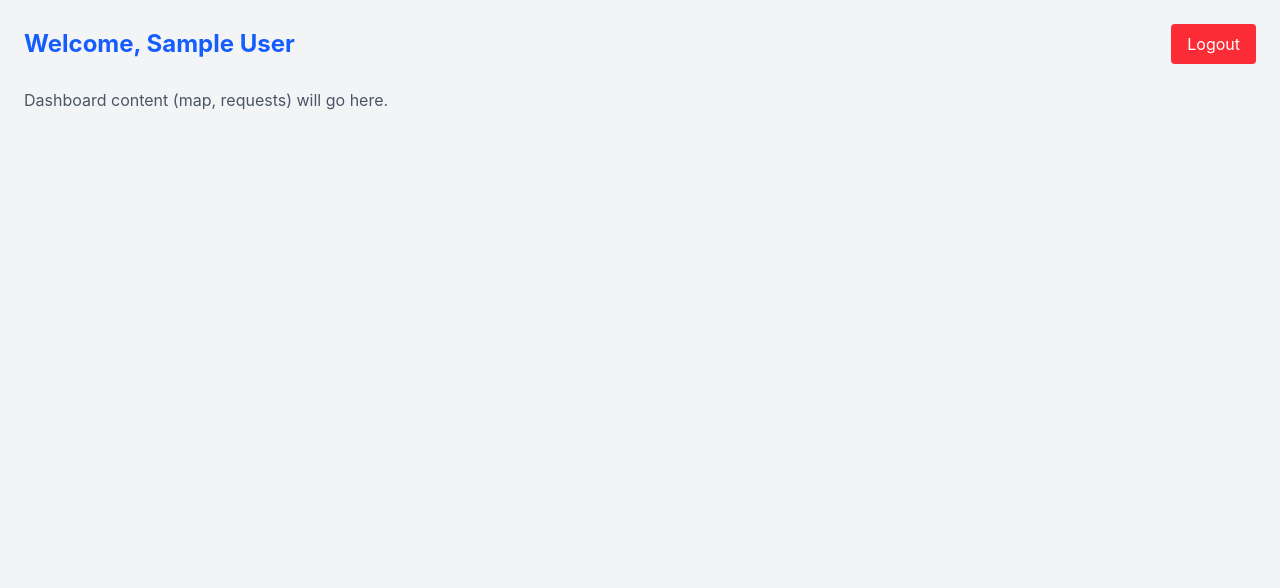
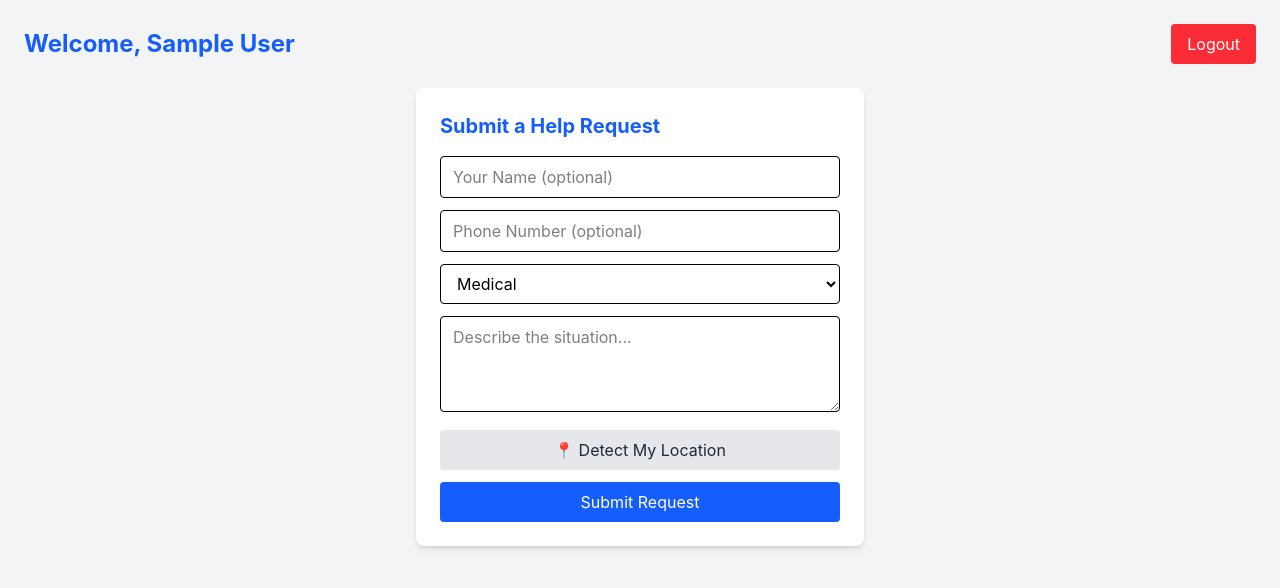
Before and after one commit to utkarshcode2204/disaster-relief-platform, a React app in the folder frontend/: page /dashboard in a window 1280 px wide. Shown: the top 588 px of the page. Built offline with nearby package versions, Linux system fonts and the light colour scheme; sample sign-in values are in the browser's storage; the HTML template or start-up script is replaced by a standard one.

Commit message:
Add request submission form with geolocation - tested successfully end-to-end

```diff
--- /dev/null
+++ b/frontend/src/components/RequestForm/RequestForm.jsx
@@ -0,0 +1,135 @@
+import { useState } from 'react';
+import api from '../../services/api';
+
+function RequestForm({ onRequestCreated }) {
+  const [formData, setFormData] = useState({
+    name: '',
+    phone: '',
+    category: 'medical',
+    description: '',
+  });
+  const [location, setLocation] = useState(null);
+  const [error, setError] = useState('');
+  const [success, setSuccess] = useState('');
+  const [loading, setLoading] = useState(false);
+
+  const handleChange = (e) => {
+    setFormData({ ...formData, [e.target.name]: e.target.value });
+  };
+
+  const detectLocation = () => {
+    if (!navigator.geolocation) {
+      setError('Geolocation is not supported by your browser');
+      return;
+    }
+    navigator.geolocation.getCurrentPosition(
+      (position) => {
+        setLocation({
+          latitude: position.coords.latitude,
+          longitude: position.coords.longitude,
+        });
+        setError('');
+      },
+      () => {
+        setError('Unable to retrieve your location. Please allow location access.');
+      }
+    );
+  };
+
+  const handleSubmit = async (e) => {
+    e.preventDefault();
+    setError('');
+    setSuccess('');
+
+    if (!location) {
+      setError('Please detect your location before submitting');
+      return;
+    }
+
+    setLoading(true);
+    try {
+      const res = await api.post('/requests', {
+        ...formData,
+        longitude: location.longitude,
+        latitude: location.latitude,
+      });
+      setSuccess('Request submitted successfully!');
+      setFormData({ name: '', phone: '', category: 'medical', description: '' });
+      setLocation(null);
+      if (onRequestCreated) onRequestCreated(res.data);
+    } catch (err) {
+      setError(err.response?.data?.message || 'Failed to submit request');
+    } finally {
+      setLoading(false);
+    }
+  };
+
+  return (
+    <form
+      onSubmit={handleSubmit}
+      className="bg-white p-6 rounded-lg shadow-md w-full max-w-md"
+    >
+      <h3 className="text-xl font-bold mb-4 text-blue-600">Submit a Help Request</h3>
+
+      {error && <p className="text-red-500 text-sm mb-3">{error}</p>}
+      {success && <p className="text-green-600 text-sm mb-3">{success}</p>}
+
+      <input
+        type="text"
+        name="name"
+        placeholder="Your Name (optional)"
+        value={formData.name}
+        onChange={handleChange}
+        className="w-full border rounded px-3 py-2 mb-3"
+      />
+
+      <input
+        type="text"
+        name="phone"
+        placeholder="Phone Number (optional)"
+        value={formData.phone}
+        onChange={handleChange}
+        className="w-full border rounded px-3 py-2 mb-3"
+      />
+
+      <select
+        name="category"
+        value={formData.category}
+        onChange={handleChange}
+        className="w-full border rounded px-3 py-2 mb-3"
+      >
+        <option value="medical">Medical</option>
+        <option value="food">Food</option>
+        <option value="shelter">Shelter</option>
+        <option value="rescue">Rescue</option>
+      </select>
+
+      <textarea
+        name="description"
+        placeholder="Describe the situation..."
+        value={formData.description}
+        onChange={handleChange}
+        className="w-full border rounded px-3 py-2 mb-3 h-24"
+        required
+      />
+
+      <button
+        type="button"
+        onClick={detectLocation}
+        className="w-full bg-gray-200 text-gray-800 py-2 rounded mb-3 hover:bg-gray-300"
+      >
+        {location ? '📍 Location Detected' : '📍 Detect My Location'}
+      </button>
+
+      <button
+        type="submit"
+        disabled={loading}
+        className="w-full bg-blue-600 text-white py-2 rounded hover:bg-blue-700 disabled:opacity-50"
+      >
+        {loading ? 'Submitting...' : 'Submit Request'}
+      </button>
+    </form>
+  );
+}
+
+export default RequestForm;
--- a/frontend/src/pages/Dashboard.jsx
+++ b/frontend/src/pages/Dashboard.jsx
@@ -1,5 +1,6 @@
 import { useAuth } from '../context/AuthContext';
 import { useNavigate } from 'react-router-dom';
+import RequestForm from '../components/RequestForm/RequestForm';
 
 function Dashboard() {
   const { user, logout } = useAuth();
@@ -8,6 +9,11 @@ function Dashboard() {
   const handleLogout = () => {
     logout();
     navigate('/login');
+  };
+
+  const handleRequestCreated = (newRequest) => {
+    console.log('New request created:', newRequest);
+    // We'll use this to refresh the map/list once those are built
   };
 
   return (
@@ -24,9 +30,9 @@ function Dashboard() {
         </button>
       </div>
 
-      <p className="text-gray-600">
-        Dashboard content (map, requests) will go here.
-      </p>
+      <div className="flex justify-center">
+        <RequestForm onRequestCreated={handleRequestCreated} />
+      </div>
     </div>
   );
 }
```
